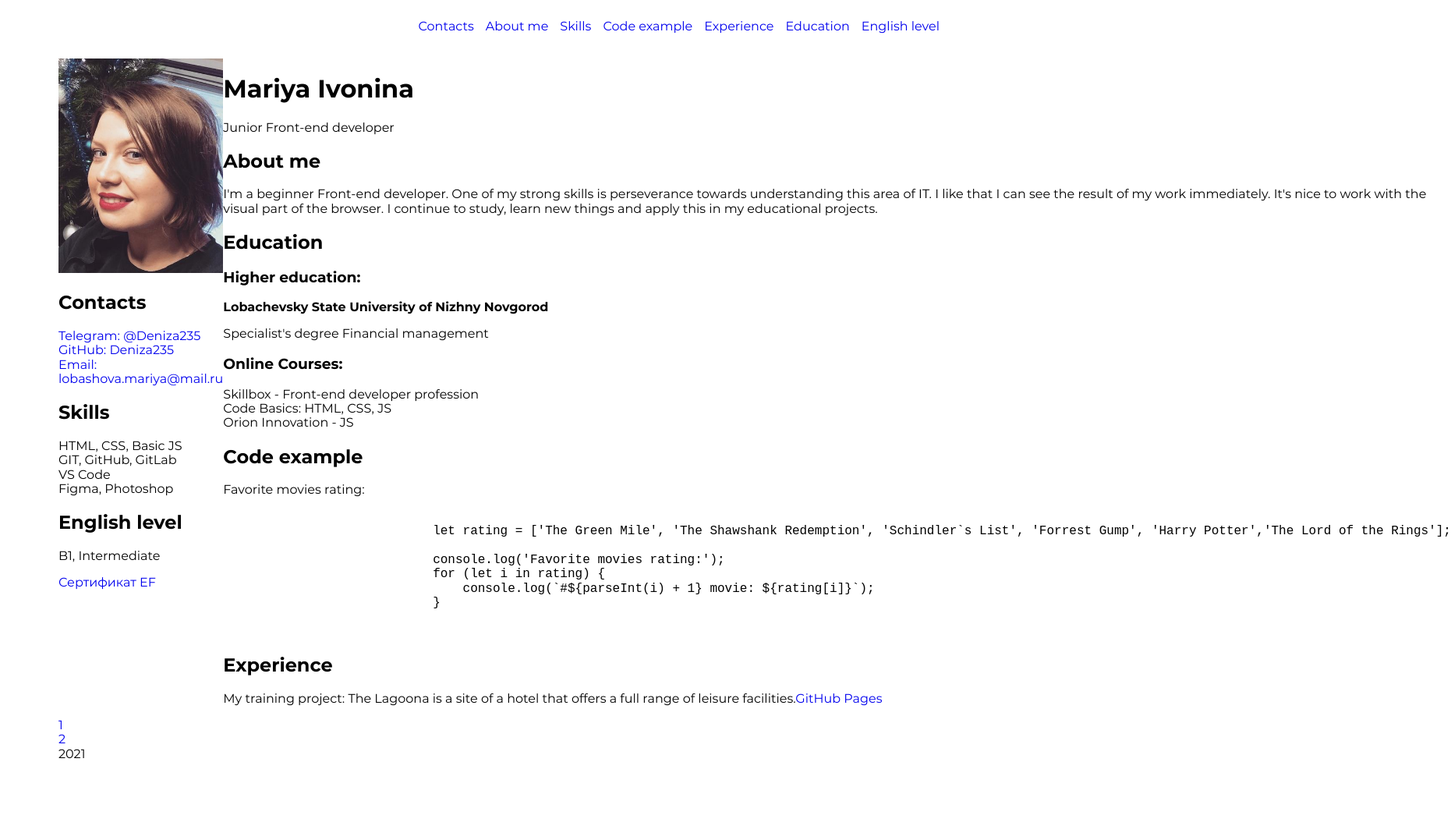
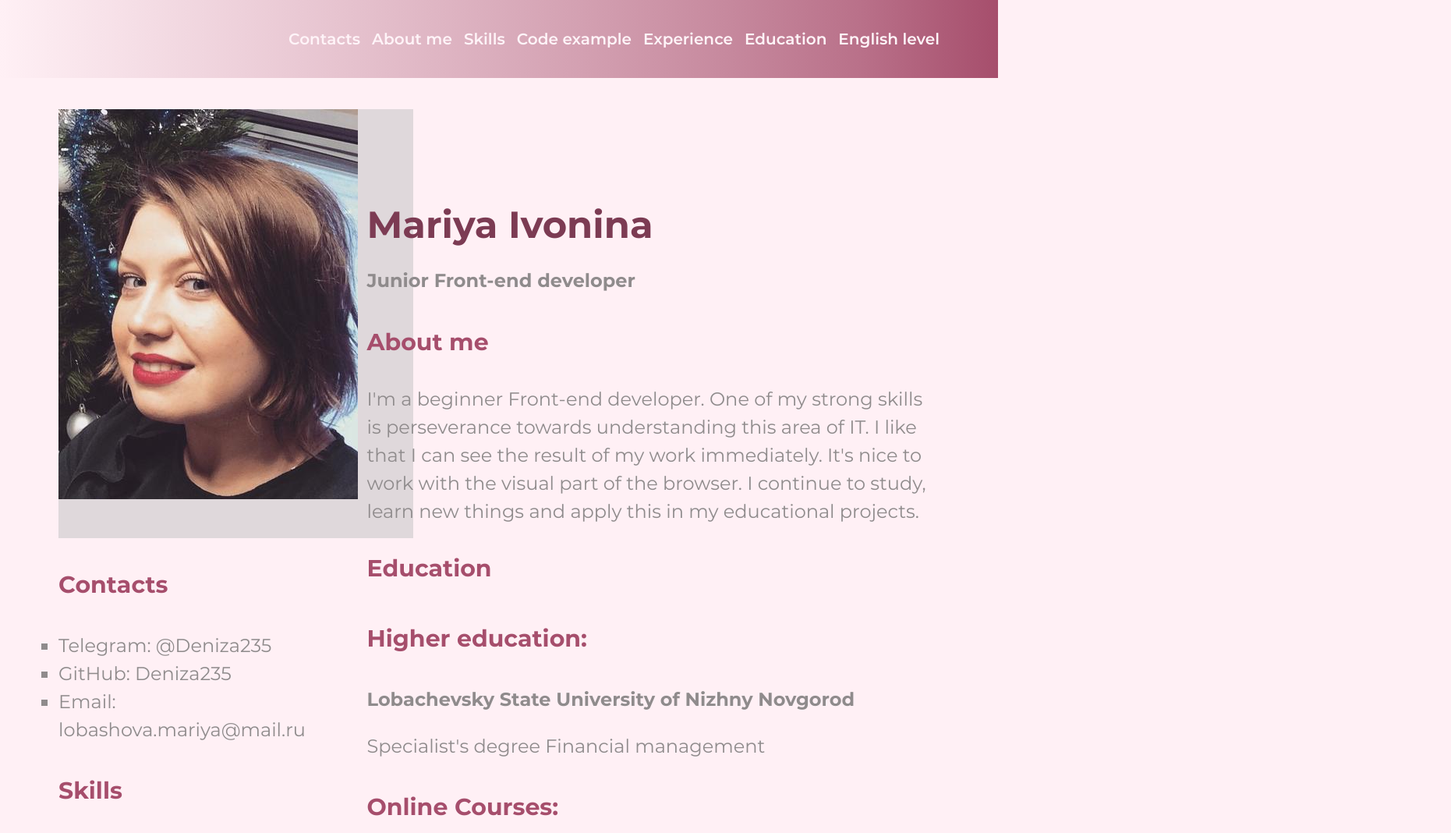
Before and after one commit to Deniza235/rsschool-cv-test, a plain HTML site: page index.html in a window 1280 px wide. Shown: the top 1068 px of the page at 78% size, 1861 px wide, since content can reach past the window. Before the commit the page ends 976 px from the top, so only its background shows below. Drawn offline with Linux system fonts and the light colour scheme; files whose address does not match are found by name.

Commit message:
feat: change index.html and style.css

```diff
--- a/css/style.css
+++ b/css/style.css
@@ -48,7 +48,14 @@
   }
 
 html {
-  font-family: 'Montserrat', sans-serif;;
+  font-family: 'Montserrat', sans-serif;
+}
+
+body {
+  background-color: #FFF0F5;
+  font-size: 24px;
+  line-height: 1.5;
+  color: #8F8B8C;
 }
 
 a {
@@ -58,44 +65,125 @@ a {
 ul {
   margin: 0;
   padding: 0;
-  list-style: none;
+  list-style: square;
 }
 
 img {
   max-width: 100%;
 }
 
+h2, h3 {
+  font-size: 30px;
+  line-height: 2;
+  font-weight: 700;
+  color: #A64E6C;
+}
+
 .container {
-  max-width: 1680px;
+  max-width: 1600px;
   margin-left: auto;
   margin-right: auto;
   padding-left: 75px;
   padding-right: 75px;
 }
 
+.link {
+  color: #8F8B8C;
+}
+
 /* Header*/
 
 .header__container {
-  height: 75px;
+  display: flex;
+  justify-content: flex-end;
+  align-items: center;
+  height: 100px;
   padding-top: 25px;
   padding-bottom: 25px;
-}
-
-.header__nav {
-  display: flex;
-  justify-content: flex-end;
+  background: linear-gradient(to left, #A64E6C, 41%, #FFF0F5);
 }
 
 .header__list {
   display: flex;
+  list-style: none;
 }
+
+
 
 .header__item:not(:last-child) {
   margin-right: 15px;
 }
 
+.header__link {
+  font-size: 20px;
+  line-height: 2;
+  font-weight: 600;
+  color: #FFF4F8;
+}
+
 /* Main*/
+
+.main {
+  padding-top: 40px;
+}
 
 .main__container {
   display: flex;
+  justify-content: space-between;
 }
+
+.main__photo {
+  width: 115%;
+  height: 550px;
+  background-color: #DFD8DB;
+}
+
+.main__profile {
+  display: none;
+}
+
+.main__more-descr {
+  width: 65%;
+}
+
+
+
+/*Contacts*/
+
+.contacts__item {
+  color: #8F8B8C;
+}
+
+
+/*About*/
+
+.about__title {
+  margin: 0 auto;
+  padding-top: 100px;
+  font-size: 48px;
+  line-height: 2;
+  font-weight: 700;
+  color: #7C3B53;
+}
+
+.about__position {
+  margin-top: 0;
+  font-size: 24px;
+  line-height: 2;
+  color: #8F8B8C;
+  font-weight: 700;
+}
+
+
+/*Footer*/
+
+.footer__container {
+  height: 100px;
+  background: linear-gradient(#FFF0F5, 69%, #BFB7BA);
+}
+
+.footer__list {
+  display: flex;
+  justify-content: space-between;
+  list-style: none;
+}
--- a/index.html
+++ b/index.html
@@ -26,20 +26,21 @@
     </header>
     <main class="main">
         <div class="main__container container">
-            <article class="short__descr">
-                <section class="photo">
-                    <img src="./assets/img/my_foto.jpeg" alt="Photo" class="contacts__image">
-                </section>
+            <article class="main__short-descr">
+                <h2 class="main__profile">Profile</h2>
+                <div class="main__photo">
+                    <img src="./assets/img/my_foto.jpeg" alt="Photo" class="photo__image">
+                </div>
                 <section id="contacts" class="contacts">
-                    <h2 class="contacts__heading">Contacts</h2>
+                    <h3 class="contacts__heading">Contacts</h3>
                     <ul class="contacts__list">
-                            <li class="contacts__item"><a href="https://t.me/Deniza235" target="_blank">Telegram: @Deniza235</a></li>
-                            <li class="contacts__item"><a href="https://github.com/Deniza235" target="_blank">GitHub: Deniza235</a></li>
-                            <li class="contacts__item"><a href="mailto:lobashova.mariya@mail.ru" target="_blank">Email: lobashova.mariya@mail.ru</a></li>
+                        <li class="contacts__item"><a href="https://t.me/Deniza235" target="_blank" class="link">Telegram: @Deniza235</a></li>
+                        <li class="contacts__item"><a href="https://github.com/Deniza235" target="_blank" class="link">GitHub: Deniza235</a></li>
+                        <li class="contacts__item"><a href="mailto:lobashova.mariya@mail.ru" target="_blank" class="link">Email: lobashova.mariya@mail.ru</a></li>
                     </ul>
                 </section>
                 <section id="skills" class="skills">
-                    <h2 class="skills__heading">Skills</h2>
+                    <h3 class="skills__heading">Skills</h3>
                     <ul class="skills__list">
                         <li class="skills__item">HTML, CSS, Basic JS</li>
                         <li class="skills__item">GIT, GitHub, GitLab</li>
@@ -48,15 +49,15 @@
                     </ul>
                 </section>
                 <section id="english" class="english">
-                    <h2 class="english__heading">English level</h2>
+                    <h3 class="english__heading">English level</h3>
                     <p class="english__descr">B1, Intermediate</p>
-                    <span><a href="./assets/docs/EF SET Certificate.pdf" target="_blank">Сертификат EF</a></span>
+                    <span><a href="./assets/docs/EF_SET_Certificate.pdf" target="_blank" class="link" >Сертификат EF</a></span>
                 </section>
             </article>
 
-            <article class="more__descr">
+            <article class="main__more-descr">
+                <h1 class="about__title">Mariya Ivonina</h1>
                 <section id="about" class="about">
-                    <h1 class="about__title">Mariya Ivonina</h1>
                     <p class="about__position">Junior Front-end developer</p>
                     <h2 class="about__heading">About me</h2>
                     <p class="about__description">I'm a beginner Front-end developer. One of my strong skills is perseverance towards understanding this area of IT. I like that I can see the result of my work immediately. It's nice to work with the visual part of the browser. I continue to study, learn new things and apply this in my educational projects.</p>
@@ -78,7 +79,9 @@
                     <p class="code__descr">Favorite movies rating:</p>
                     <pre class="code__text">
                         <code class="code__example">
-                            let rating = ['The Green Mile', 'The Shawshank Redemption', 'Schindler`s List', 'Forrest Gump', 'Harry Potter','The Lord of the Rings'];
+                        let rating = ['The Green Mile', 'The Shawshank Redemption',
+                        'Schindler`s List', 'Forrest Gump',
+                        'Harry Potter','The Lord of the Rings'];
 
                         console.log('Favorite movies rating:');
                         for (let i in rating) {
@@ -89,7 +92,7 @@
                 </section>
                 <section id="experience" class="experience">
                     <h2 class="experience__heading">Experience</h2>
-                    <p class="experience__descr">My training project: <span class="experience__text">The Lagoona is a site of a hotel that offers a full range of leisure facilities.</span><a href="https://deniza235.github.io/Lagoona/" target="_blank">GitHub Pages</a></p>
+                    <p class="experience__descr">My training project: <span class="experience__text">The Lagoona is a site of a hotel that offers a full range of leisure facilities.</span><a href="https://deniza235.github.io/Lagoona/" target="_blank" class="link">GitHub Pages</a></p>
                 </section>
             </article>
         </div>
@@ -99,7 +102,7 @@
             <nav class="footer__nav">
                 <ul class="footer__list">
                     <li class="footer__item"><a href="https://rs.school/js/" class="footer__logo-link">1</a></li>
-                    <li footer__item><a href="https://github.com/Deniza235" class="footer__github-link">2</a></li>
+                    <li class="footer__item"><a href="https://github.com/Deniza235" class="footer__github-link">2</a></li>
                     <li class="footer__item">2021</li>
                 </ul>
             </nav>
```
Also changed, not shown: 2 other files. Lines whose indentation alone changed are shown as unchanged.
